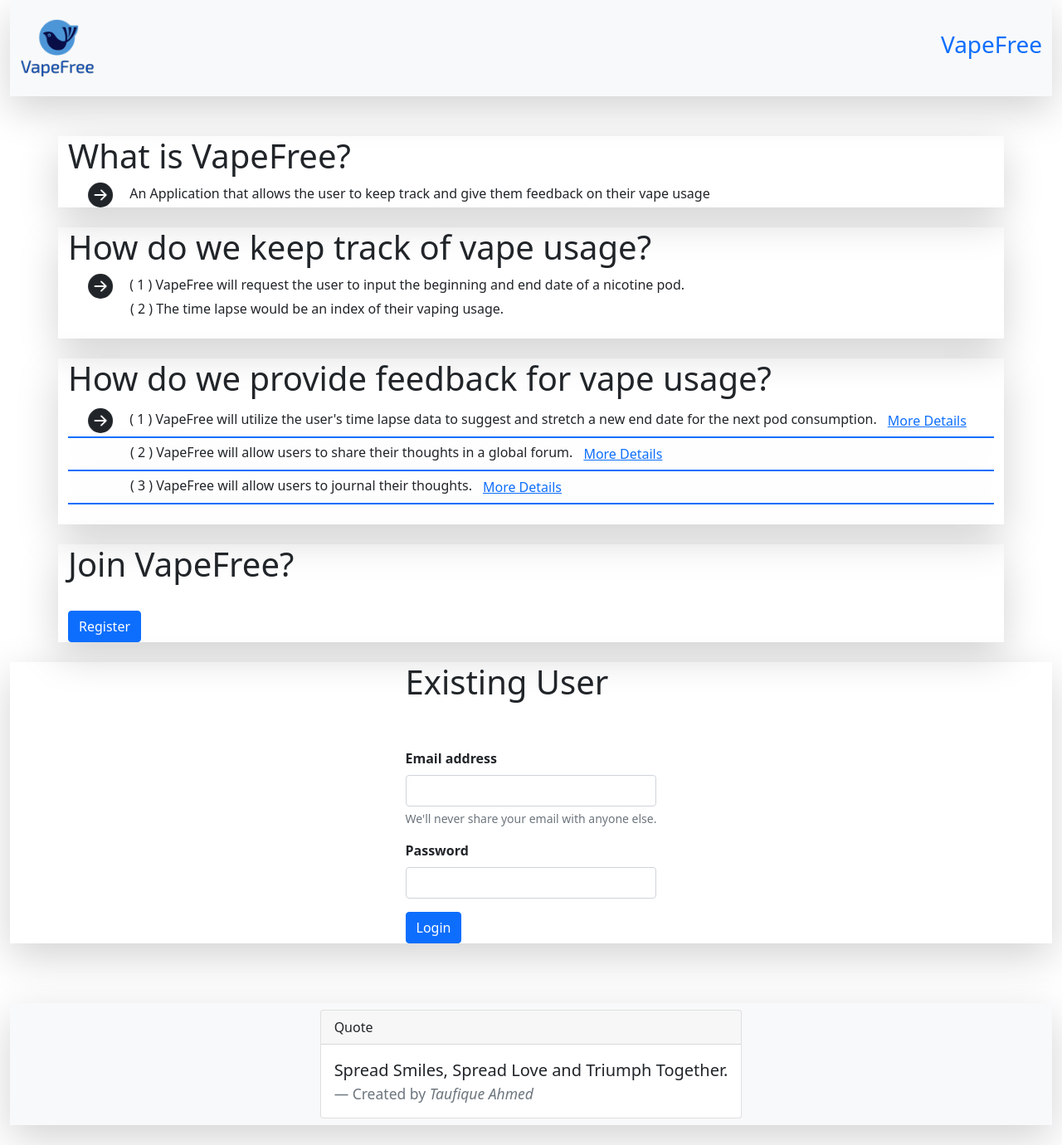
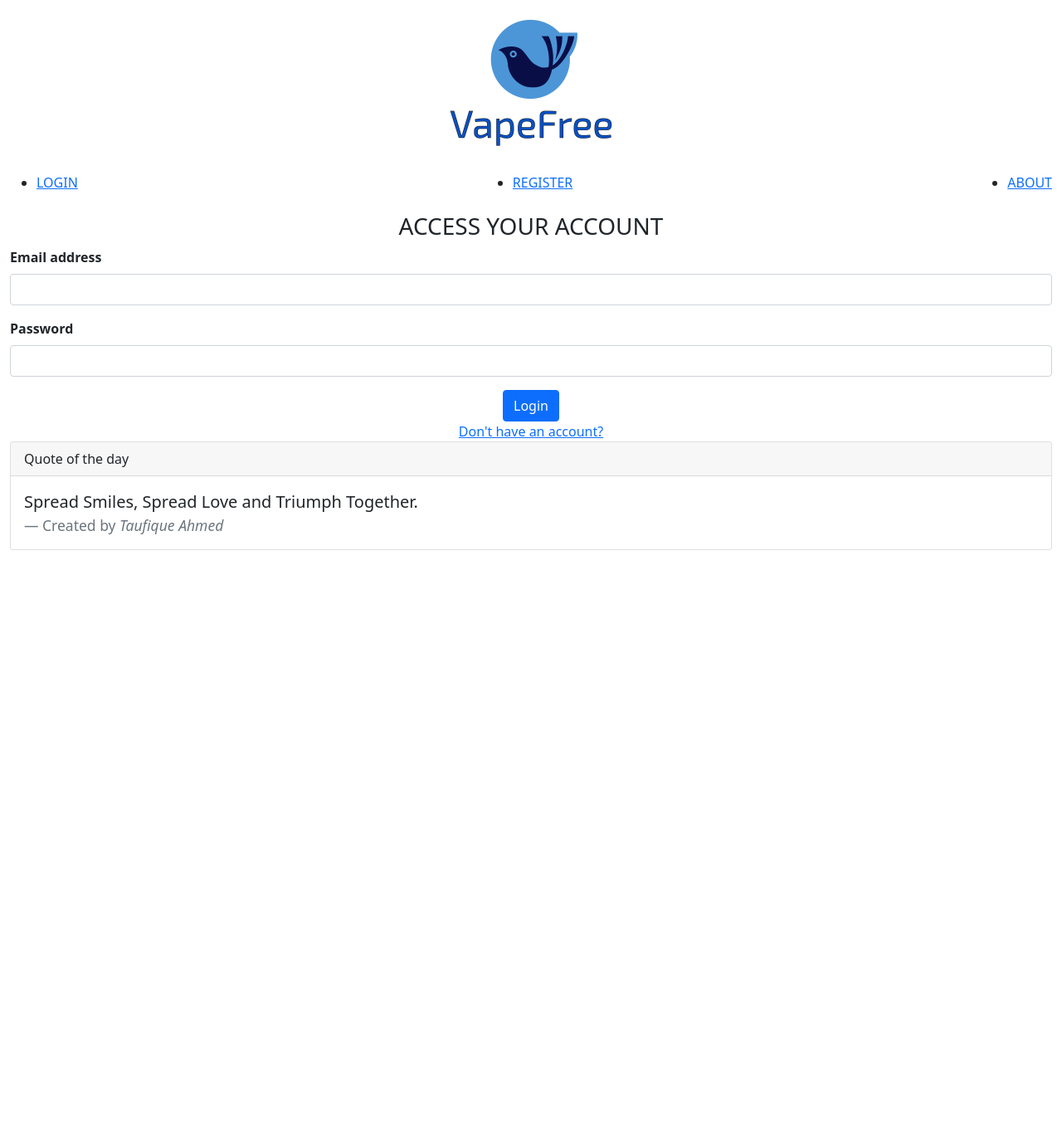
Before and after one commit to taufiqueahmed/VapeFree, a PHP site: page / in a window 1280 px wide. Shown: the whole page at 83% size. After the commit the page ends 663 px from the top, so only its background shows below. Run offline with PHP 8.4, Linux system fonts and the light colour scheme; some libraries are stand-ins or nearby versions.

Commit message:
updated frontend

```diff
--- a/vp/index.php
+++ b/vp/index.php
@@ -63,179 +63,71 @@
     <title>Login</title>
     <meta charset="UTF-8">
     <meta name="viewport" content="width=device-width, initial-scale=1.0">
-    <meta property="og:title" content="VapeFree" />
-    <meta property="og:type" content="vapefree.online" />
-    <meta property="og:url" content="https://vapefree.online/" />
-    <meta property="og:image" content="https://vapefree.online/assets/meta_page.PNG" />
-    <meta property="og:description" content="An Application that allows the user to keep track and give them feedback on their vape usage" />
-    <meta name="theme-color" content="#1ae5f0">
-
+    <link rel="preconnect" href="https://fonts.gstatic.com">
+    <link href="https://fonts.googleapis.com/css2?family=Dosis:wght@550&display=swap" rel="stylesheet">
     <link href="https://cdn.jsdelivr.net/npm/bootstrap@5.0.0-beta2/dist/css/bootstrap.min.css" rel="stylesheet" integrity="sha384-BmbxuPwQa2lc/FVzBcNJ7UAyJxM6wuqIj61tLrc4wSX0szH/Ev+nYRRuWlolflfl" crossorigin="anonymous">
     <link rel="stylesheet" href="https://cdn.jsdelivr.net/npm/bootstrap-icons@1.4.0/font/bootstrap-icons.css">
-    <link rel="stylesheet" type="text/css" href="style.css">
     <script src="https://cdn.jsdelivr.net/npm/bootstrap@5.0.0-beta2/dist/js/bootstrap.bundle.min.js" integrity="sha384-b5kHyXgcpbZJO/tY9Ul7kGkf1S0CWuKcCD38l8YkeH8z8QjE0GmW1gYU5S9FOnJ0" crossorigin="anonymous"></script>
 
-    <script>
-        function showMoreDetailsForVapeTracking() {
-            if (document.getElementById("showMoreDetailsForVapeTracking").innerHTML == "") {
-
-                document.getElementById("showMoreDetailsForVapeTracking").innerHTML = "- For example, if the difference between the end date and the beginning date in order to finish a 2ml pod is 3 days, we would then suggest to our user to stretch the end date, to make the difference to 5 days.As a result, a user will be encouraged to vape less to reach the goal.<br>";
-
-            } else {
-                document.getElementById("showMoreDetailsForVapeTracking").innerHTML = "";
-            }
-
-        }
-
-        function showMoreDetailsForVapeGlobalForum() {
-            if (document.getElementById("showMoreDetailsForVapeGlobalForum").innerHTML == "") {
-
-                document.getElementById("showMoreDetailsForVapeGlobalForum").innerHTML = "- A global forum can be utilized to share common thoughts. <br>";
-
-            } else {
-                document.getElementById("showMoreDetailsForVapeGlobalForum").innerHTML = "";
-            }
-
-        }
-
-        function showMoreDetailsForVapeJournal() {
-            if (document.getElementById("showMoreDetailsForVapeJournal").innerHTML == "") {
-
-                document.getElementById("showMoreDetailsForVapeJournal").innerHTML = "- For the end users that want to keep their thoughts to themselves, they can use a builtin in journal to write their thoughts. These thoughts should be based on their vaping experiences.They can be positive or negative thoughts.<br>";
-
-            } else {
-                document.getElementById("showMoreDetailsForVapeJournal").innerHTML = "";
-            }
-
-        }
-    </script>
-
-
-
+    <!-- <!-- <link rel="stylesheet" type="text/css" href="css/util.css"> -->
+    <link rel="stylesheet" type="text/css" href="style.css">
 </head>
 
 <body>
-
-    <div></div>
-
     <div class="container-fluid">
 
+        <!---Main header -->
+        <div id="logo-header" class="text-center">
+            <img id="logo" src="assets/vapefree_logo.png" alt="logo">
+        </div>
 
-        <!---Main header -->
-        <nav class="navbar navbar-light bg-light shadow-lg">
-            <div class="container-fluid ">
-                <a class="navbar-brand" href="#">
-                    <img src="assets/vapefree_logo.png" alt="" width="90" height="90">
-                </a>
-                <h3 class="text-center text-primary">VapeFree</h3>
-            </div>
+        <nav class="glassmorphic-nav">
+            <ul class="navbar">
+                <li><a href="index.php">LOGIN</a></li>
+                <li><a href="register.php">REGISTER</a></li>
+                <li><a href="about.html">ABOUT</a></li>
+            </ul>
         </nav>
 
-        <br>
-        <br>
+        <div id="login-signup-block" class="glassmorphic">
 
+            <h1 class="h3 text-center login-signup-title">ACCESS YOUR ACCOUNT</h1>
 
-
-        <div class="container shadow-lg  ">
-            <h1 class="display-6"> What is VapeFree?</h1>
-
-            <svg class="bounce " xmlns="http://www.w3.org/2000/svg" width="30" height="30" fill="currentColor" class="bi bi-arrow-right-circle-fill" viewBox="0 0 16 16">
-                <path d="M8 0a8 8 0 1 1 0 16A8 8 0 0 1 8 0zM4.5 7.5a.5.5 0 0 0 0 1h5.793l-2.147 2.146a.5.5 0 0 0 .708.708l3-3a.5.5 0 0 0 0-.708l-3-3a.5.5 0 1 0-.708.708L10.293 7.5H4.5z" />
-
-            </svg>
-            <span class="" style=" margin-left: 40px;">An Application that allows the user to keep track and give them feedback on their vape usage</span>
-        </div>
-        <br>
-
-        <div class="container shadow-lg  ">
-            <h1 class="display-6"> How do we keep track of vape usage?</h1>
-
-            <svg class="bounce " xmlns="http://www.w3.org/2000/svg" width="30" height="30" fill="currentColor" class="bi bi-arrow-right-circle-fill" viewBox="0 0 16 16">
-                <path d="M8 0a8 8 0 1 1 0 16A8 8 0 0 1 8 0zM4.5 7.5a.5.5 0 0 0 0 1h5.793l-2.147 2.146a.5.5 0 0 0 .708.708l3-3a.5.5 0 0 0 0-.708l-3-3a.5.5 0 1 0-.708.708L10.293 7.5H4.5z" />
-
-            </svg>
-            <span class="" style=" margin-left: 40px;">( 1 ) VapeFree will request the user to input the beginning and end date of a nicotine pod.<br></span>
-            <span class="" style=" margin-left: 75px;">( 2 ) The time lapse would be an index of their vaping usage.<br></span>
-            <br>
-
-        </div>
-
-        <br>
-
-        <div class="container shadow-lg  ">
-            <h1 class="display-6"> How do we provide feedback for vape usage?</h1>
-
-            <svg class="bounce " xmlns="http://www.w3.org/2000/svg" width="30" height="30" fill="currentColor" class="bi bi-arrow-right-circle-fill" viewBox="0 0 16 16">
-                <path d="M8 0a8 8 0 1 1 0 16A8 8 0 0 1 8 0zM4.5 7.5a.5.5 0 0 0 0 1h5.793l-2.147 2.146a.5.5 0 0 0 .708.708l3-3a.5.5 0 0 0 0-.708l-3-3a.5.5 0 1 0-.708.708L10.293 7.5H4.5z" />
-
-            </svg>
-            <span class="" style=" margin-left: 40px;">( 1 ) VapeFree will utilize the user's time lapse data to suggest and stretch a new end date for the next pod consumption.<button class="btn btn-link " onclick="showMoreDetailsForVapeTracking()">More Details</button> <br></span>
-            <div class="container border border-primary shadow-lg" id="showMoreDetailsForVapeTracking"></div>
-
-
-            <span class="" style=" margin-left: 75px;">( 2 ) VapeFree will allow users to share their thoughts in a global forum.<button class="btn btn-link " onclick="showMoreDetailsForVapeGlobalForum()">More Details</button><br></span>
-            <div class="container border border-primary shadow-lg" id="showMoreDetailsForVapeGlobalForum"></div>
-            <span class="" style=" margin-left: 75px;">( 3 ) VapeFree will allow users to journal their thoughts.<button class="btn btn-link " onclick="showMoreDetailsForVapeJournal()">More Details</button><br></span>
-            <div class="container border border-primary shadow-lg" id="showMoreDetailsForVapeJournal"></div>
-            <br>
-
-        </div>
-
-        <br>
-        <div class="container shadow-lg  ">
-            <h1 class="display-6"> Join VapeFree?</h1>
-
-
-            <span class="" style=" margin-left: 40px;">
+            <div class="login-form">
                 <form action="index.php" method="post">
-                    <button type="submit" class="btn btn-primary" name="register">Register</button>
-                </form>
-            </span>
-        </div>
-
-        <br>
-
-
-        <div class="d-flex justify-content-evenly shadow-lg">
-
-
-            <form action="index.php" method="post" style="display: inline-block;">
                     <div class="mb-3">
-                    <h3 class="display-6">Existing User</h3>
-                    <br>
-                    <br>
                         <label class="form-label text-dark fw-bold display-8">Email address</label>
                         <input type="email" class="form-control" name="email" aria-describedby="emailHelp">
-                    <div id="emailHelp" class="form-text">We'll never share your email with anyone else.</div>
                     </div>
                     <div class="mb-3">
                         <label class="form-label text-dark fw-bold display-8">Password</label>
                         <input type="password" class="form-control" name="password">
                     </div>
 
+                    <div class="text-center">
                         <button type="submit" class="btn btn-primary" name="login">Login</button>
-            </form>
-
                     </div>
 
-        <br>
-        <br>
-        <br>
+                    <div class="text-center register-link">
+                        <a href="register.php">Don't have an account?</a>
+                    </div>
 
-        <nav class="navbar navbar-light bg-light d-flex justify-content-evenly shadow-lg">
-            <div class="card ">
+                </form>
+            </div>
+        </div>
+
+            <div class="card glassmorphic qotd">
                 <div class="card-header">
-                    Quote
+                    Quote of the day
                 </div>
-                <div class="card-body ">
+
+                <div class="card-body">
                     <blockquote class="blockquote mb-0">
                         <p>Spread Smiles, Spread Love and Triumph Together.</p>
                         <footer class="blockquote-footer">Created by <cite title="Source Title">Taufique Ahmed</cite></footer>
                     </blockquote>
                 </div>
             </div>
-        </nav>
-
     </div>
     <br>
 
```
Lines whose indentation alone changed are shown as unchanged.
